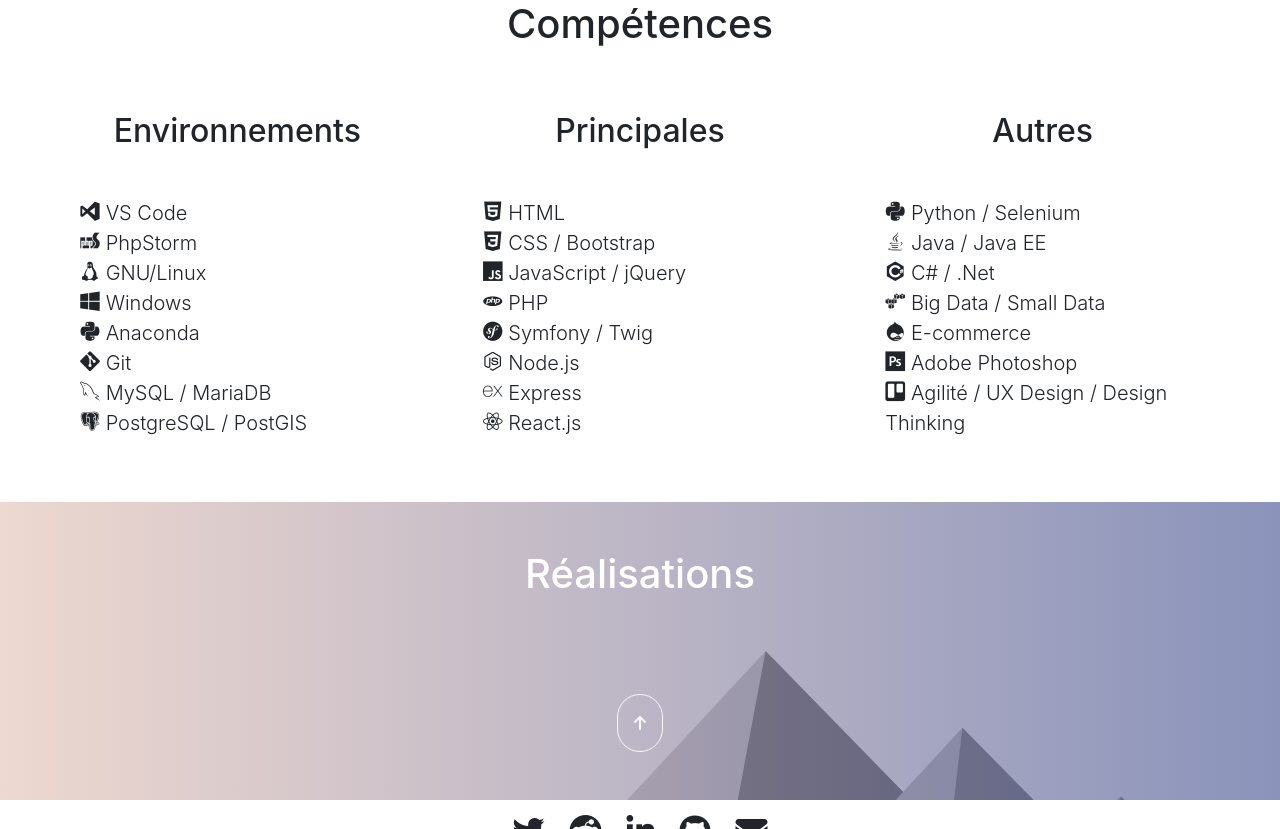
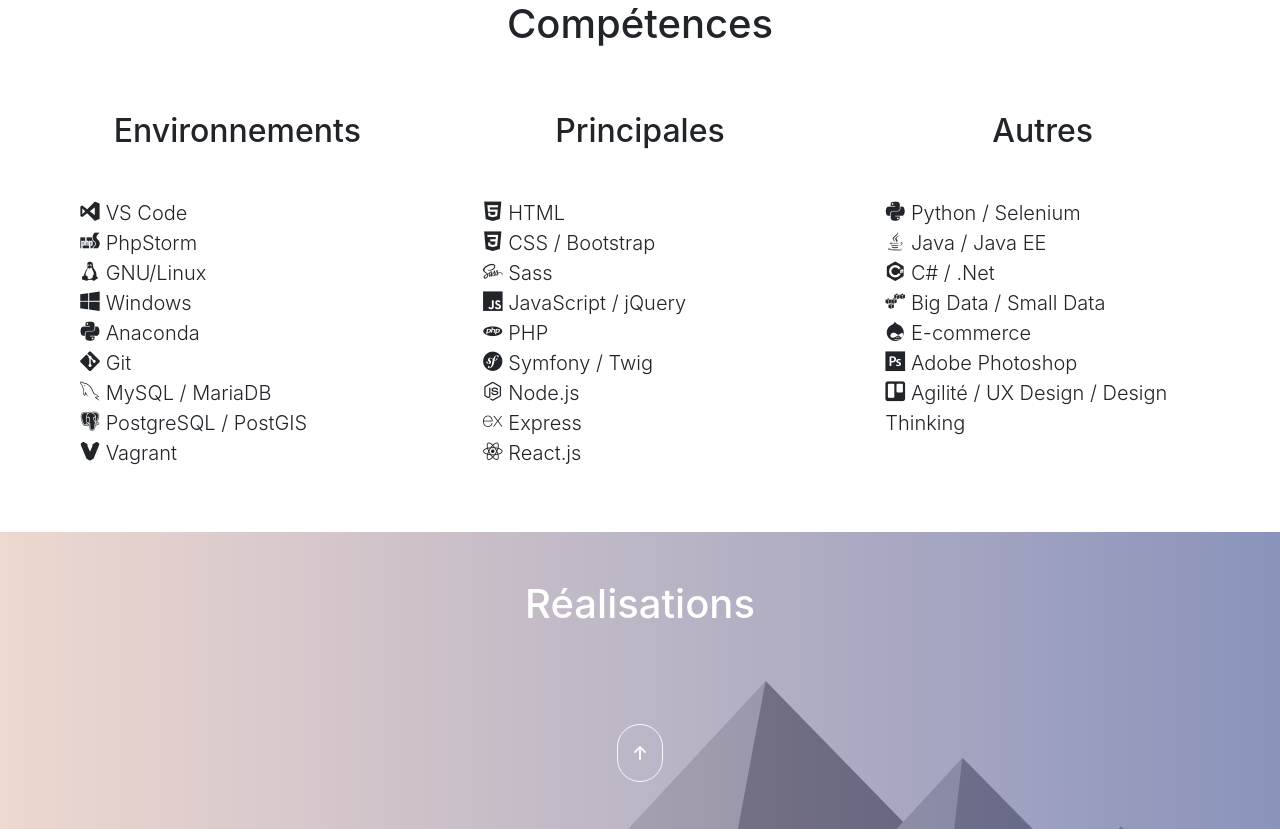
Before and after one commit to thlaure/portfoliov3, a PHP site: page /views/home.php in a window 1280 px wide. Shown: the part 4799-5628 px from the top of the page. Run offline with PHP 8.4, Linux system fonts and the light colour scheme; the template is opened without the code that fills it, so the values that code supplies are empty; some libraries are stand-ins or nearby versions.

Commit message:
New skills

```diff
--- a/views/home.php
+++ b/views/home.php
@@ -207,6 +207,7 @@
                     <li class="lead"><i class="devicon-git-plain"></i> Git</li>
                     <li class="lead"><i class="devicon-mysql-plain"></i> MySQL / MariaDB</li>
                     <li class="lead"><i class="devicon-postgresql-plain"></i> PostgreSQL / PostGIS</li>
+                    <li class="lead"><i class="devicon-vagrant-plain"></i> Vagrant</li>
                 </ul>
             </div>
             <div class="col-md-4">
@@ -214,6 +215,7 @@
                 <ul class="mt-5">
                     <li class="lead"><i class="devicon-html5-plain"></i> HTML</li>
                     <li class="lead"><i class="devicon-css3-plain"></i> CSS / Bootstrap</li>
+                    <li class="lead"><i class="devicon-sass-original"></i> Sass</li>
                     <li class="lead"><i class="devicon-javascript-plain"></i> JavaScript / jQuery</li>
                     <li class="lead"><i class="devicon-php-plain"></i> PHP</li>
                     <li class="lead"><i class="devicon-symfony-original"></i> Symfony / Twig</li>
```
